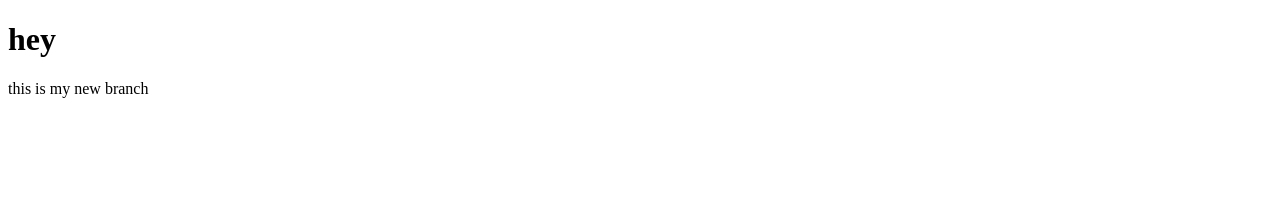
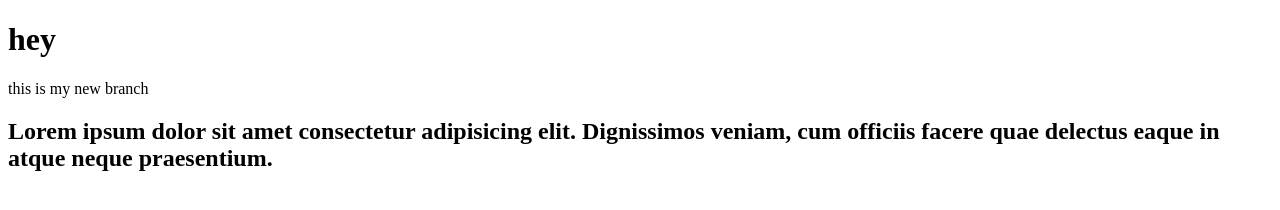
Before and after one commit to Prateek9340/first_repository, a plain HTML site: page index.html in a window 1280 px wide. Drawn offline with Linux system fonts and the light colour scheme.

Commit message:
new changes

```diff
--- a/index.html
+++ b/index.html
@@ -8,5 +8,6 @@
 <body>
     <h1>hey</h1>
     <p>this is my new branch</p>
+    <h2>Lorem ipsum dolor sit amet consectetur adipisicing elit. Dignissimos veniam, cum officiis facere quae delectus eaque in atque neque praesentium.</h2>
 </body>
 </html>
```
